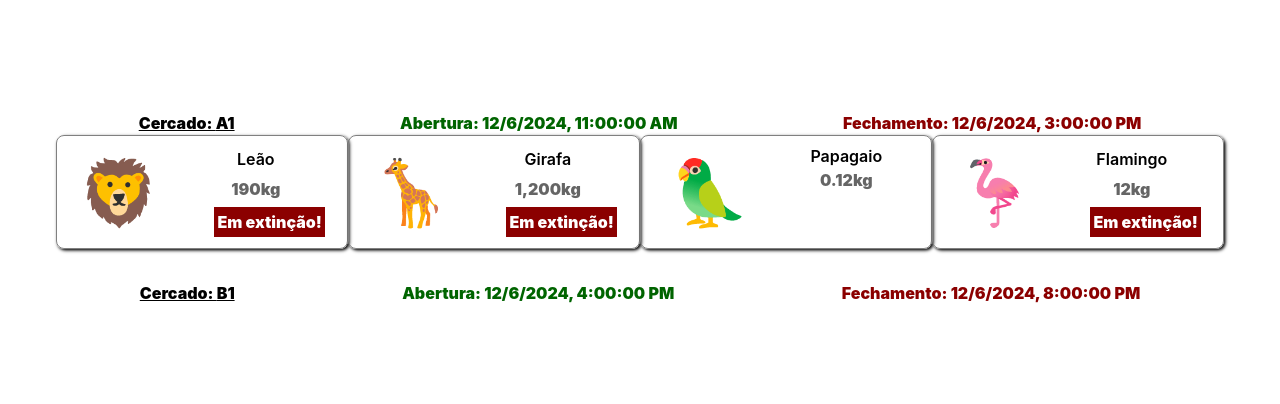
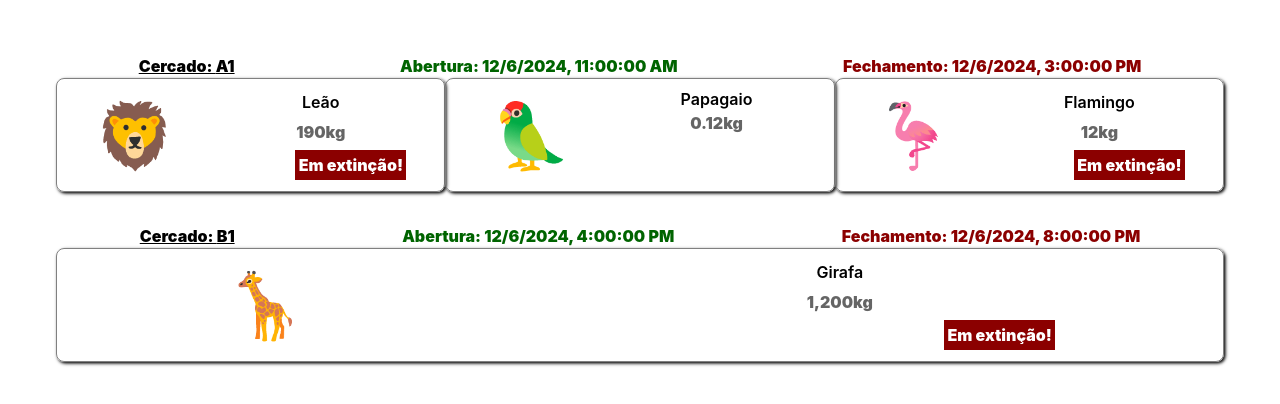
Before and after one commit to ufjf-dcc207/ufjf-dcc207-2024-3-a-atv03-igorknop, a React (Vite) app: page / in a window 1280 px wide. Shown: the part 192-596 px from the top of the page. Built offline with nearby package versions, Linux system fonts and the light colour scheme.

Commit message:
filtra com if

```diff
--- a/src/App.tsx
+++ b/src/App.tsx
@@ -15,6 +15,7 @@
   const exA1: ReactNode[] = [];
   const exB2: ReactNode[] = [];
   for (let i = 0; i < ANIMAIS.length; i++) {
+    if (ANIMAIS[i][2] < 200.0) {
       exA1.push(
         <Animal
           key={ANIMAIS[i][1]}
@@ -24,6 +25,17 @@
           extincao={ANIMAIS[i][3]}
         />
       );
+    } else {
+      exB2.push(
+        <Animal
+          key={ANIMAIS[i][1]}
+          icone={ANIMAIS[i][0]}
+          nome={ANIMAIS[i][1]}
+          peso={ANIMAIS[i][2]}
+          extincao={ANIMAIS[i][3]}
+        />
+      );
+    }
   }
   return (
     <div className="app">
```
Lines whose indentation alone changed are shown as unchanged.
